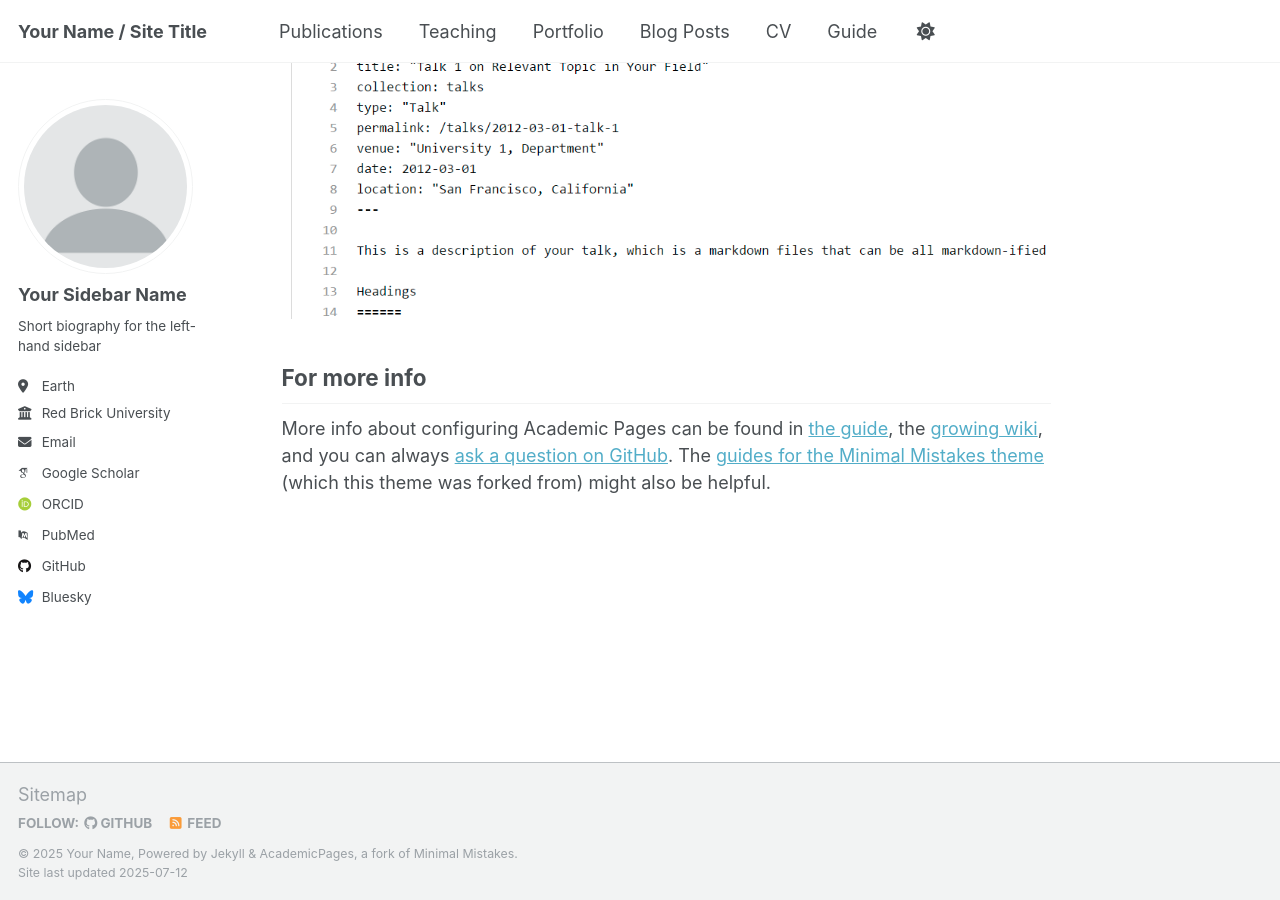
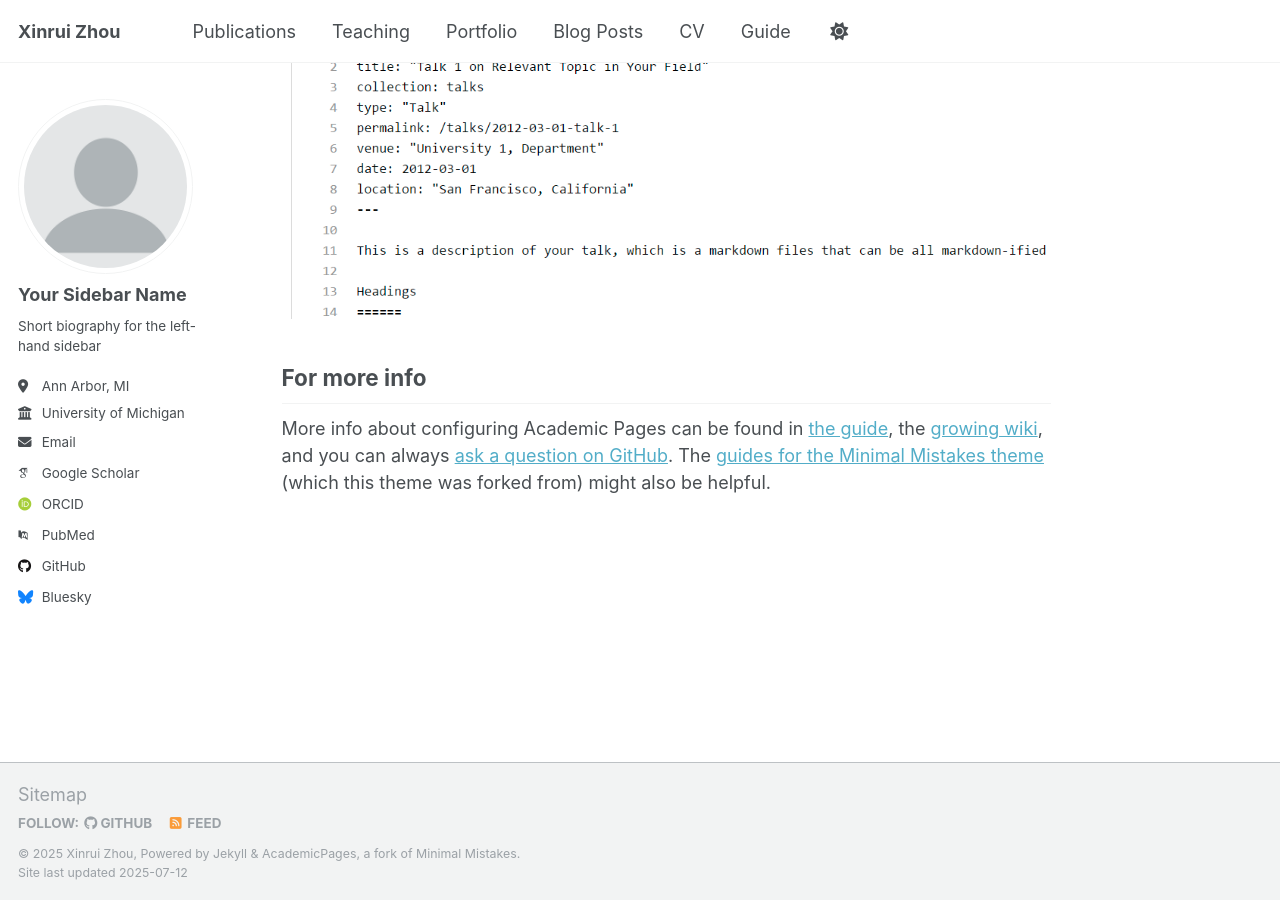
Before and after one commit to xruizhou/xruizhou.github.io, a Jekyll site: the page built from _pages/about.md, in a window 1280 px wide and 900 px high, scrolled down 2880 px. Built offline with Jekyll 4.4.1, drawn with Linux system fonts in a browser that asks for light colours; some web fonts are replaced; a script that is not in the unit is left out.

Commit message:
Update _config.yml

```diff
--- a/_config.yml
+++ b/_config.yml
@@ -9,10 +9,10 @@
 # Basic Site Settings
 locale                   : "en-US"
 site_theme               : "default"
-title                    : "Your Name / Site Title"
+title                    : "Xinrui Zhou"
 title_separator          : "-"
-name                     : &name "Your Name"
-description              : &description "personal description"
+name                     : &name "Xinrui Zhou"
+description              : &description "Ph.D. Candidate in Economics at the University of Michigan"
 url                      : https://academicpages.github.io # the base hostname & protocol for your site e.g. "https://[your GitHub username].github.io" or if you already have some other page hosted on Github then use "https://[your GitHub username].github.io/[Your Repo Name]"
 baseurl                  : "" # the subpath of your site, e.g. "/blog"
 repository               : "academicpages/academicpages.github.io"
@@ -26,10 +26,10 @@ author:
   name             : "Your Sidebar Name"
   pronouns         : # example: "she/her"
   bio              : "Short biography for the left-hand sidebar"
-  location         : "Earth"
-  employer         : "Red Brick University"
+  location         : "Ann Arbor, MI"
+  employer         : "University of Michigan"
   uri              : # URL
-  email            : "none@example.org"
+  email            : "xinruiz@umich.edu"
 
   # Academic websites
   academia         : # URL
```
